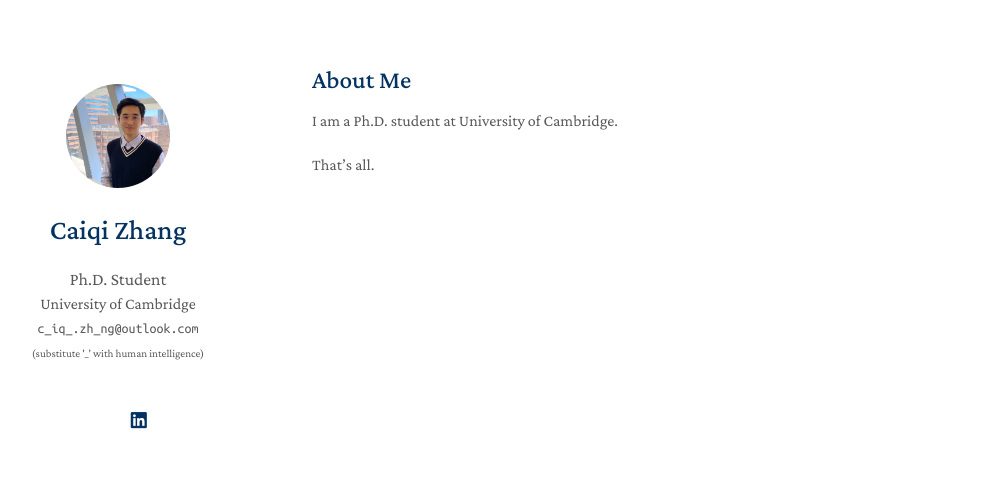
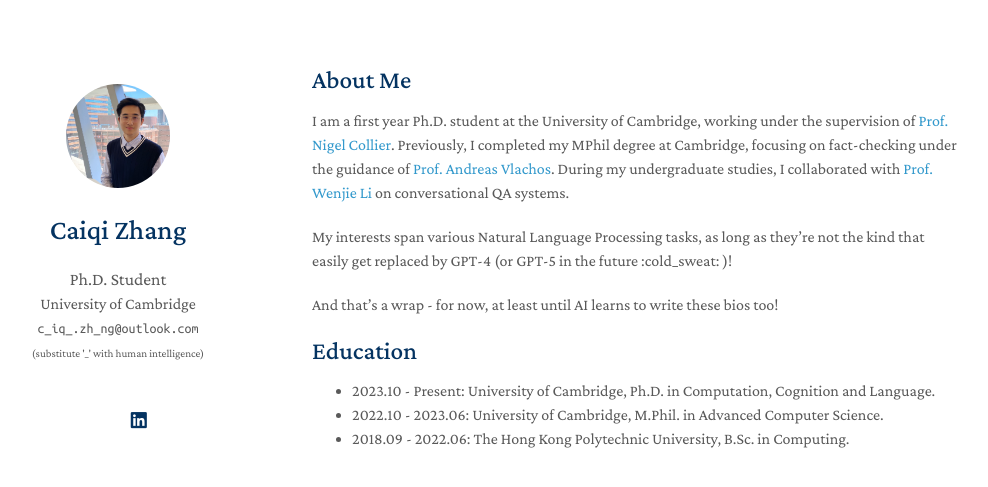
Before and after one commit to caiqizh/caiqizh.github.io, a Jekyll site: the page built from index.md, in a window 1280 px wide. Shown: the top 487 px of the page, without its empty margins (158-1146 px from the left). Built offline with Jekyll 4.4.1, drawn with Linux system fonts in a browser that asks for light colours; nearby versions of some CDN libraries; a style sheet for code colours, icons or effects is not loaded; our own code applies the rules of GitHub Pages for plain Markdown files.

Commit message:
Update index.md

```diff
--- a/index.md
+++ b/index.md
@@ -4,6 +4,13 @@ layout: homepage
 
 ## About Me
 
-I am a Ph.D. student at University of Cambridge.
+I am a first year Ph.D. student at the University of Cambridge, working under the supervision of [Prof. Nigel Collier](https://sites.google.com/site/nhcollier/home). Previously, I completed my MPhil degree at Cambridge, focusing on fact-checking under the guidance of [Prof. Andreas Vlachos](https://andreasvlachos.github.io/). During my undergraduate studies, I collaborated with [Prof. Wenjie Li](https://www4.comp.polyu.edu.hk/~cswjli/) on conversational QA systems.
 
-That's all.
+My interests span various Natural Language Processing tasks, as long as they're not the kind that easily get replaced by GPT-4 (or GPT-5 in the future :cold_sweat: )!
+
+And that's a wrap - for now, at least until AI learns to write these bios too!
+
+## Education
+- 2023.10 - Present: University of Cambridge, Ph.D. in Computation, Cognition and Language.
+- 2022.10 - 2023.06: University of Cambridge, M.Phil. in Advanced Computer Science.
+- 2018.09 - 2022.06: The Hong Kong Polytechnic University, B.Sc. in Computing.
```
